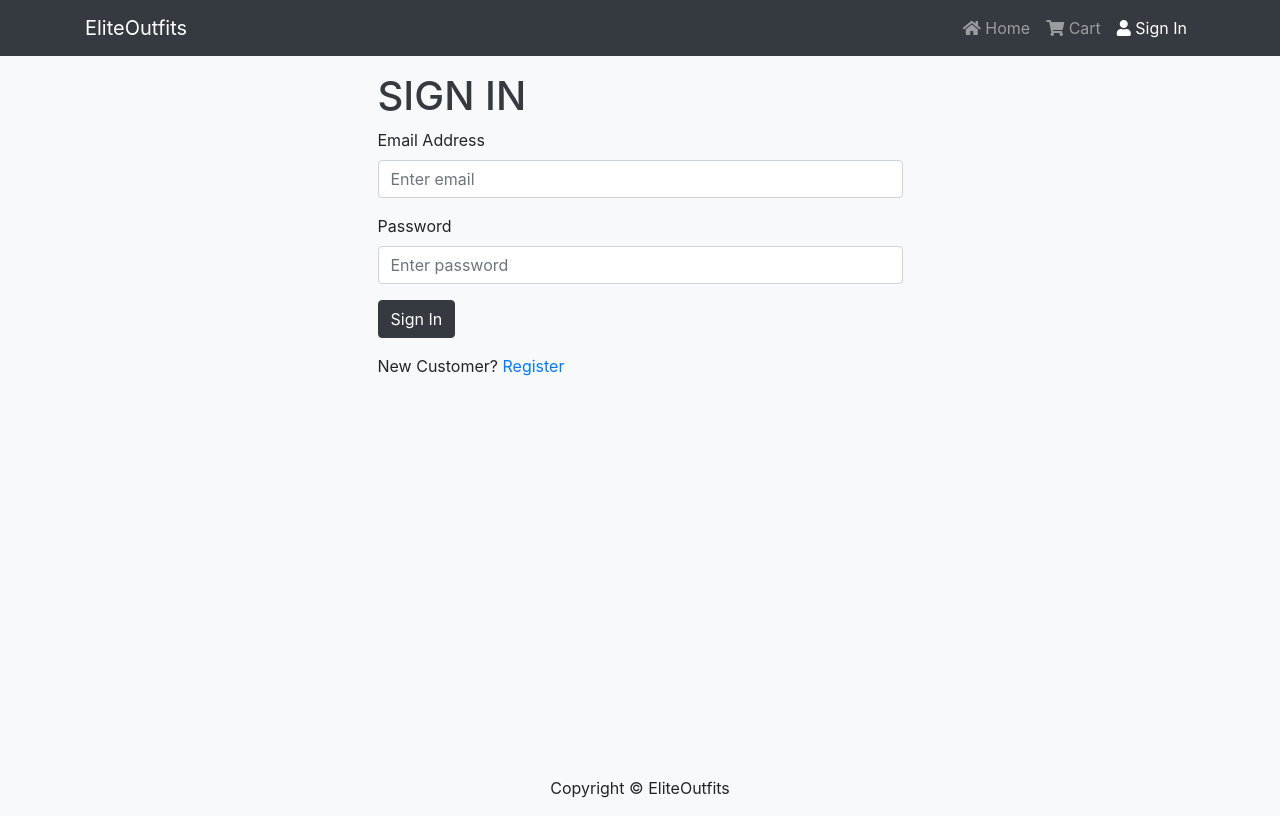
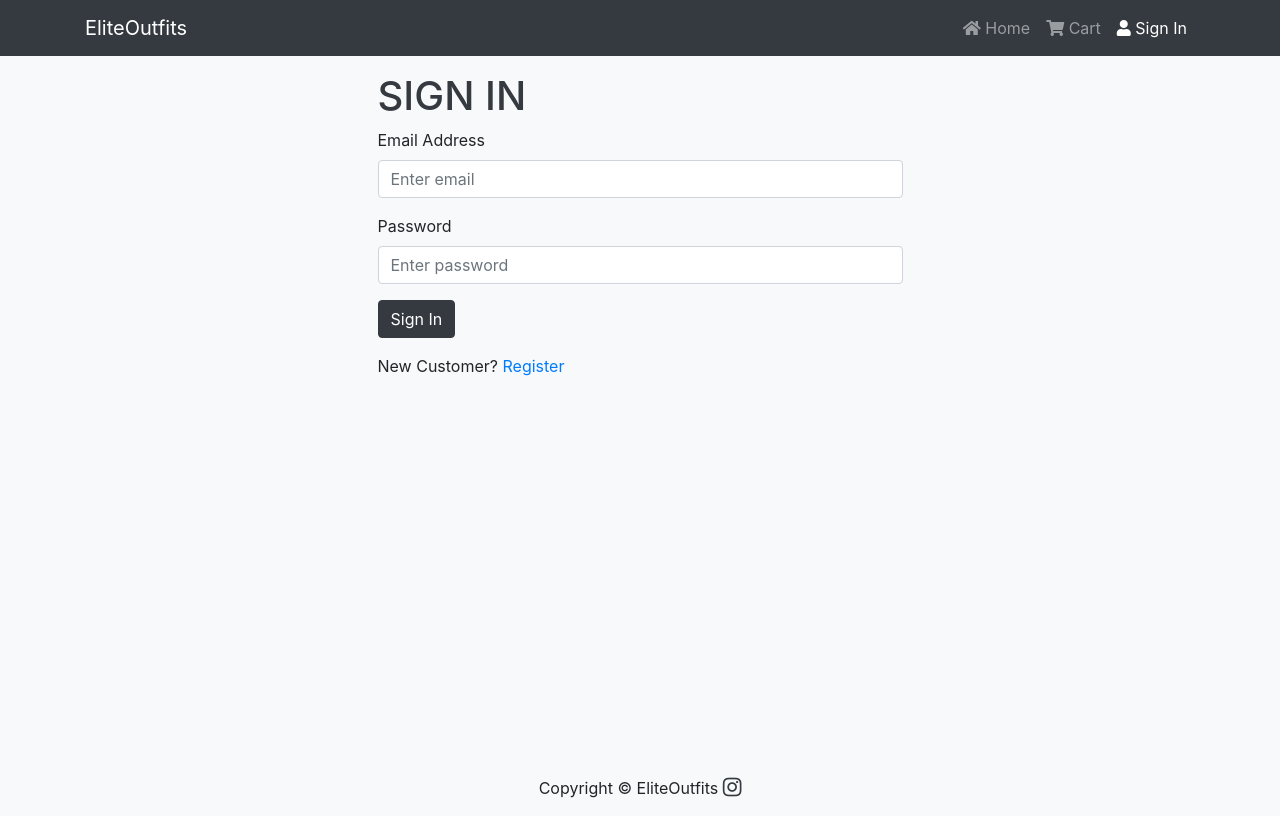
Before and after one commit to parot-99/EliteOutfits, a React (Create React App) app in the folder frontend/: page /login in a window 1280 px wide. Built offline with nearby package versions, Linux system fonts and the light colour scheme.

Commit message:
added instagram icon

```diff
--- a/frontend/src/base/Footer.jsx
+++ b/frontend/src/base/Footer.jsx
@@ -7,6 +7,10 @@ const Footer = () => {
         <Row>
           <Col className='text-center py-3'>
             Copyright &copy; EliteOutfits
+            {' '}
+            <a href='https://www.instagram.com/' className='text-prim'>
+              <i className='fab fa-instagram fa-lg' />
+            </a>
           </Col>
         </Row>
       </Container>
--- a/frontend/src/base/Header.jsx
+++ b/frontend/src/base/Header.jsx
@@ -12,7 +12,9 @@ const Header = () => {
     <header>
       <Navbar bg='dark' variant='dark' expand='lg' collapseOnSelect>
         <Container>
-          <Navbar.Brand>EliteOutfits</Navbar.Brand>
+          <Link to='/'>
+            <Navbar.Brand>EliteOutfits</Navbar.Brand>
+          </Link>
           <Navbar.Toggle aria-controls='basic-navbar-nav' />
           <Navbar.Collapse id='basic-navbar-nav'>
             <Nav className='ml-auto'>
```
